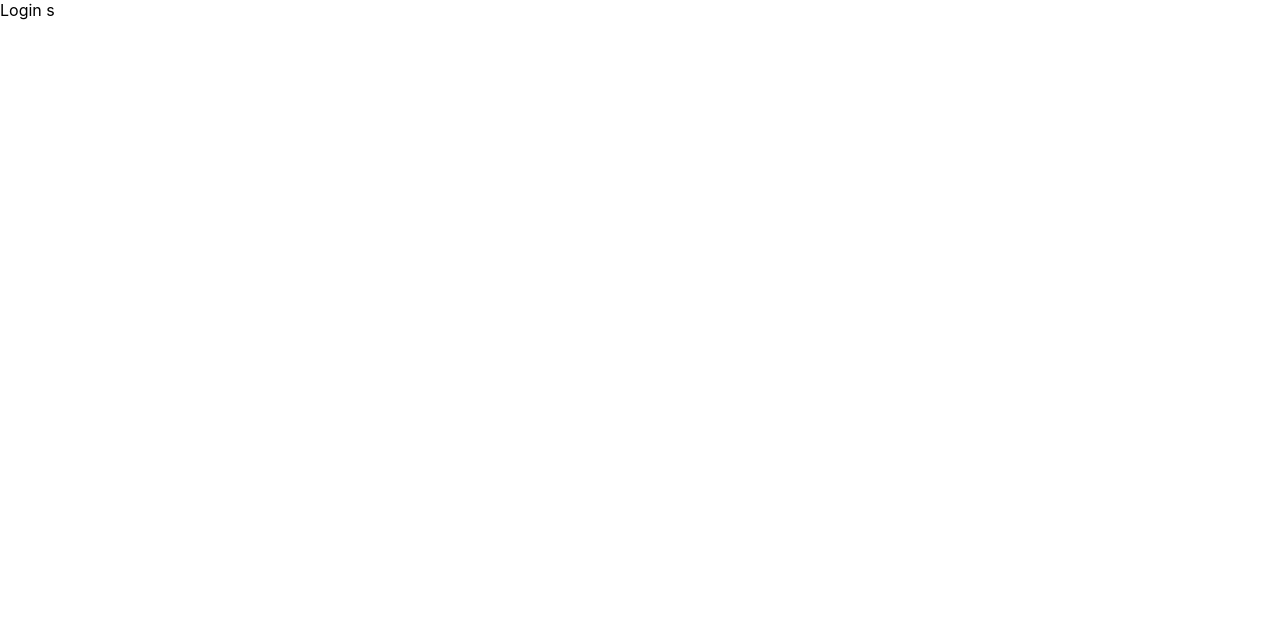
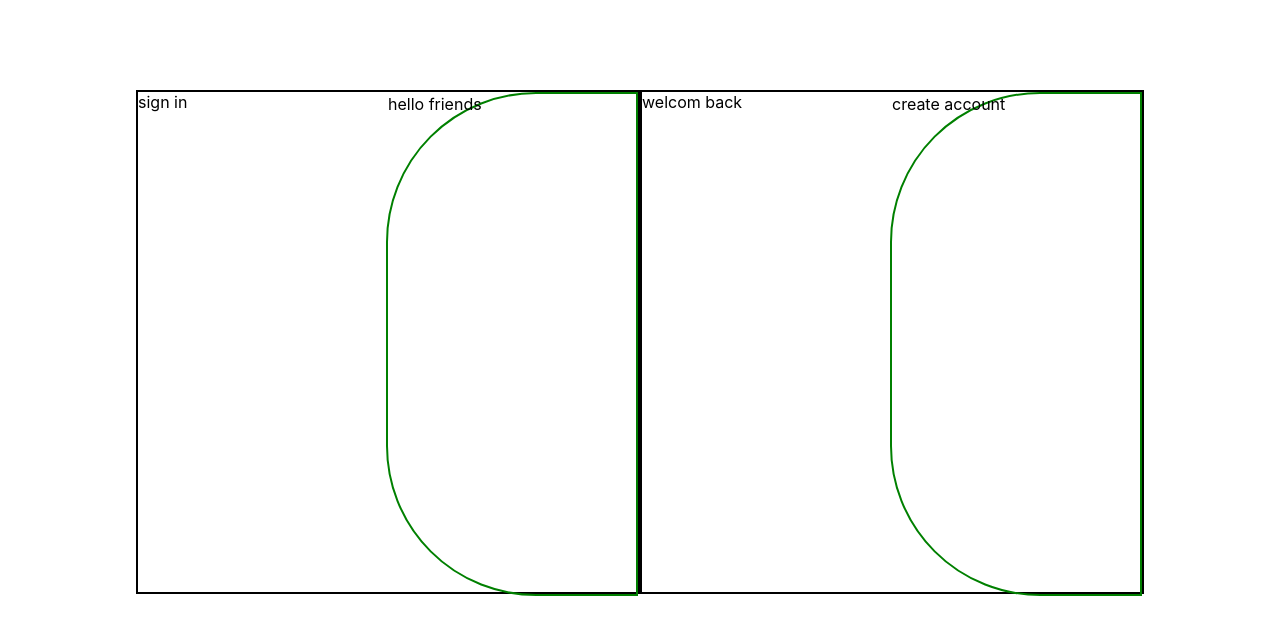
Before and after one commit to bed-com-27-20/Animeted-Pages, a React (Create React App) app: page /Logins in a window 1280 px wide. Shown: the top 634 px of the page. Built offline with nearby package versions, Linux system fonts and the light colour scheme.

Commit message:
made the div that need to be swaped

```diff
--- a/src/Login&SignUpPages/SwapLogin&SignUp/Logins.css
+++ b/src/Login&SignUpPages/SwapLogin&SignUp/Logins.css
@@ -0,0 +1,27 @@
+.fswapdiv{
+   display: flex;
+   justify-content: center;
+}
+
+.sswapdiv{
+    display: flex;
+    justify-content: center;
+    width: 500px;
+    height: 500px;
+    margin-top: 7%;
+    border: 2px solid black;
+}
+
+.ssffdiv1{
+    width: 250px;
+    height: 500px;
+   ;
+}
+
+.ssffdiv2{
+    width: 250px;
+    height: 500px;
+    border: 2px solid green;
+    border-top-left-radius: 150px;
+    border-bottom-left-radius: 150px;
+}
--- a/src/Login&SignUpPages/SwapLogin&SignUp/Logins.jsx
+++ b/src/Login&SignUpPages/SwapLogin&SignUp/Logins.jsx
@@ -3,8 +3,26 @@ import './Logins.css'
 
 export default function Logins() {
   return (
-    <div>
-      Login s
+    <div className='fswapdiv'>
+        <div className='sswapdiv'>
+            <div className='ssffdiv1'>
+                sign in
+            </div>
+            <div className='ssffdiv2'>
+                hello
+                friends
+            </div>
+        </div>
+        <div className='sswapdiv'>
+            <div className='ssffdiv1'>
+                welcom
+                back
+            </div>
+            <div className='ssffdiv2'>
+                create
+                account
+            </div>
+        </div>
     </div>
   )
 }
```
